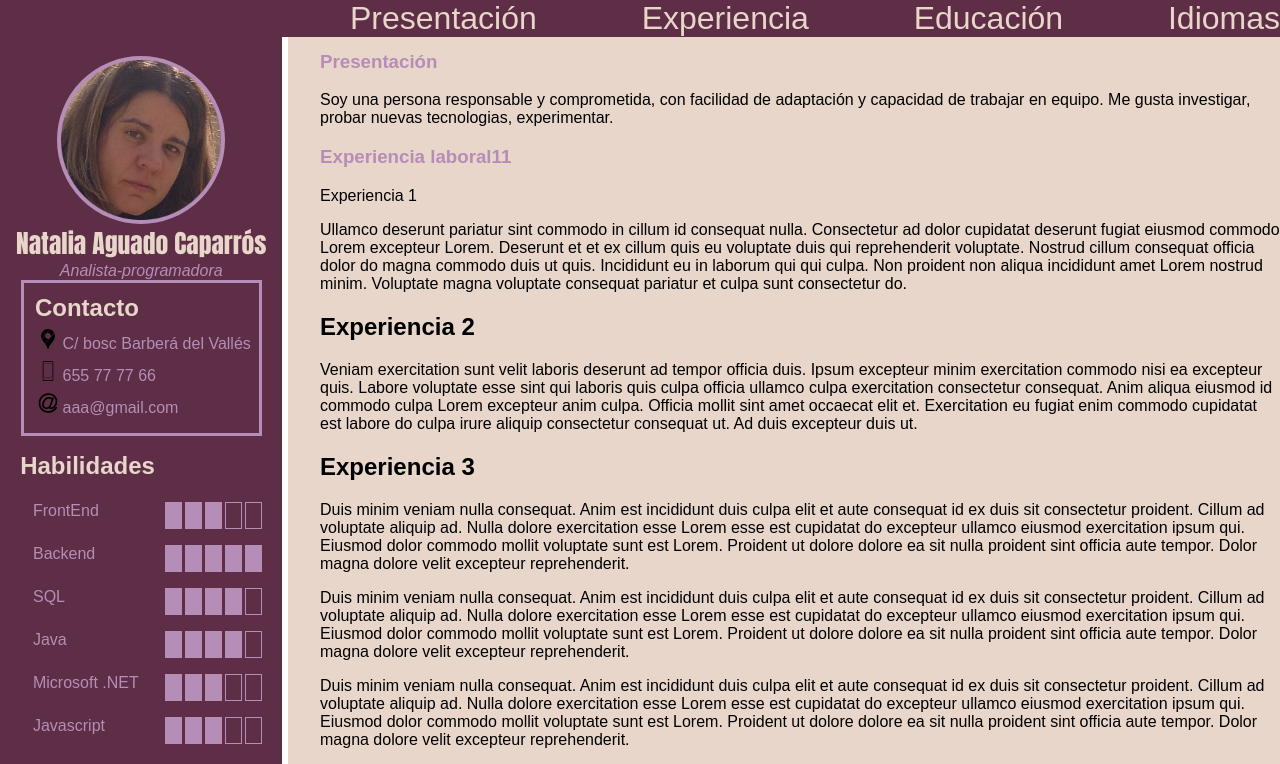
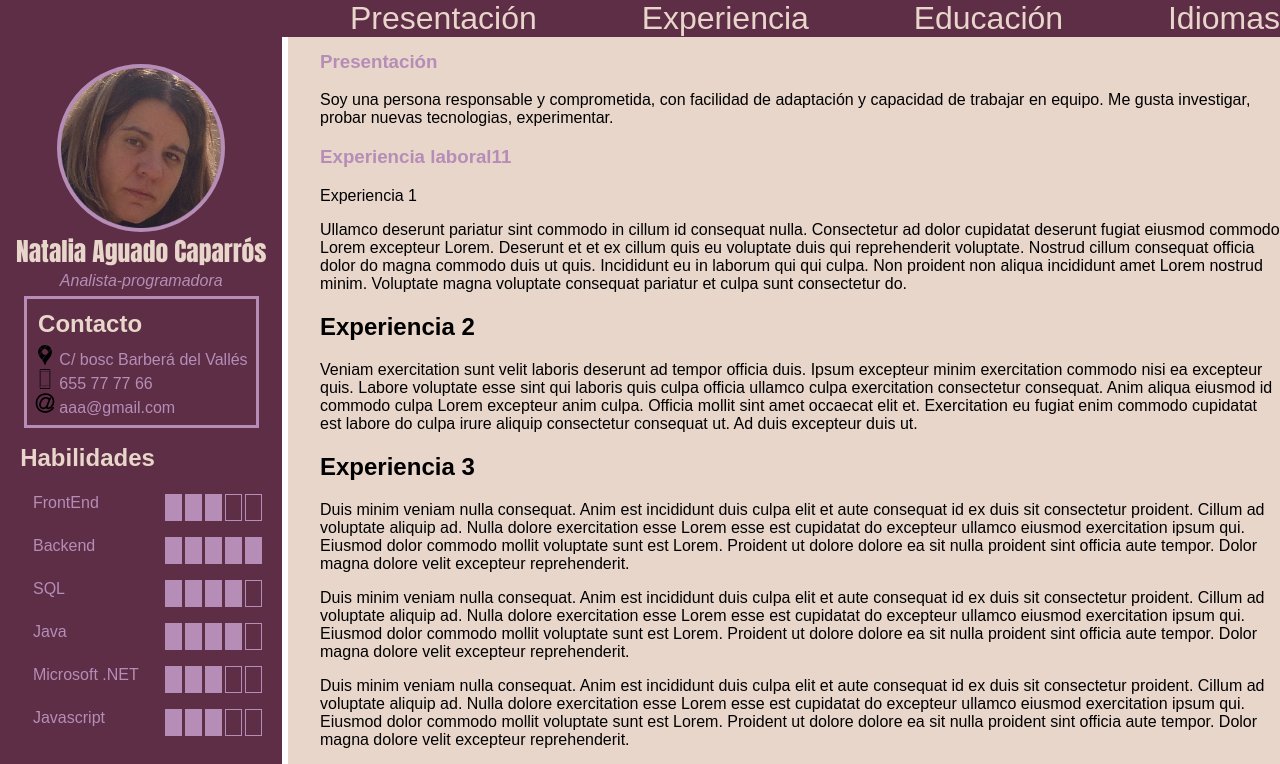
Before and after one commit to nailatan/ProjectHTMLPage, a plain HTML site: page Index.html in a window 1280 px wide. Shown: the top 764 px of the page. Drawn offline with Linux system fonts and the light colour scheme; a script that the page names is missing.

Commit message:
Y Mas vueltas a la información del lateral

```diff
--- a/Index.html
+++ b/Index.html
@@ -24,9 +24,9 @@
         <p id="cargo">Analista-programadora</p>
         <div id="contactInformation">
           <h1>Contacto</h1>
-          <div><img src="img/googlemaps.svg" /> C/ bosc Barberá del Vallés</div>
-          <div><img src="img/phone.svg" /> 655 77 77 66</div>
-          <div><img src="img/email.svg" /> aaa@gmail.com</div>
+          <p><img src="img/googlemaps.svg" /> C/ bosc Barberá del Vallés</p>
+          <p><img src="img/phone.svg" /> 655 77 77 66</p>
+          <p><img src="img/email.svg" /> aaa@gmail.com</p>
         </div>
         <div id="skill">
           <h1>Habilidades</h1>
--- a/css/main.css
+++ b/css/main.css
@@ -26,12 +26,12 @@ main {
   margin: 0.2rem 0 0.4rem 0.2rem;
   padding-right: 2px;
 }
-#complementaryInfo p {
+#complementaryInfo p:not(#cargo){
   padding: 0;
   margin: 0;
 }
 
-#contactInformation div {
+#contactInformation p {
   margin: 0.4rem 0 0.5rem 0.4rem;
 }
 #primaryInfo {
@@ -64,9 +64,10 @@ main {
   color: #e8d6cb;
 }
 #cargo {
-  padding: 0.5rem 0 1rem 0;
+  padding: 0.1rem 0 0.4rem 0;
   font-style: italic;
-  color: #b58db6
+  color: #b58db6;
+  margin: 0;
 }
 #contactInformation {
   margin: 0 1 0 1;
```
